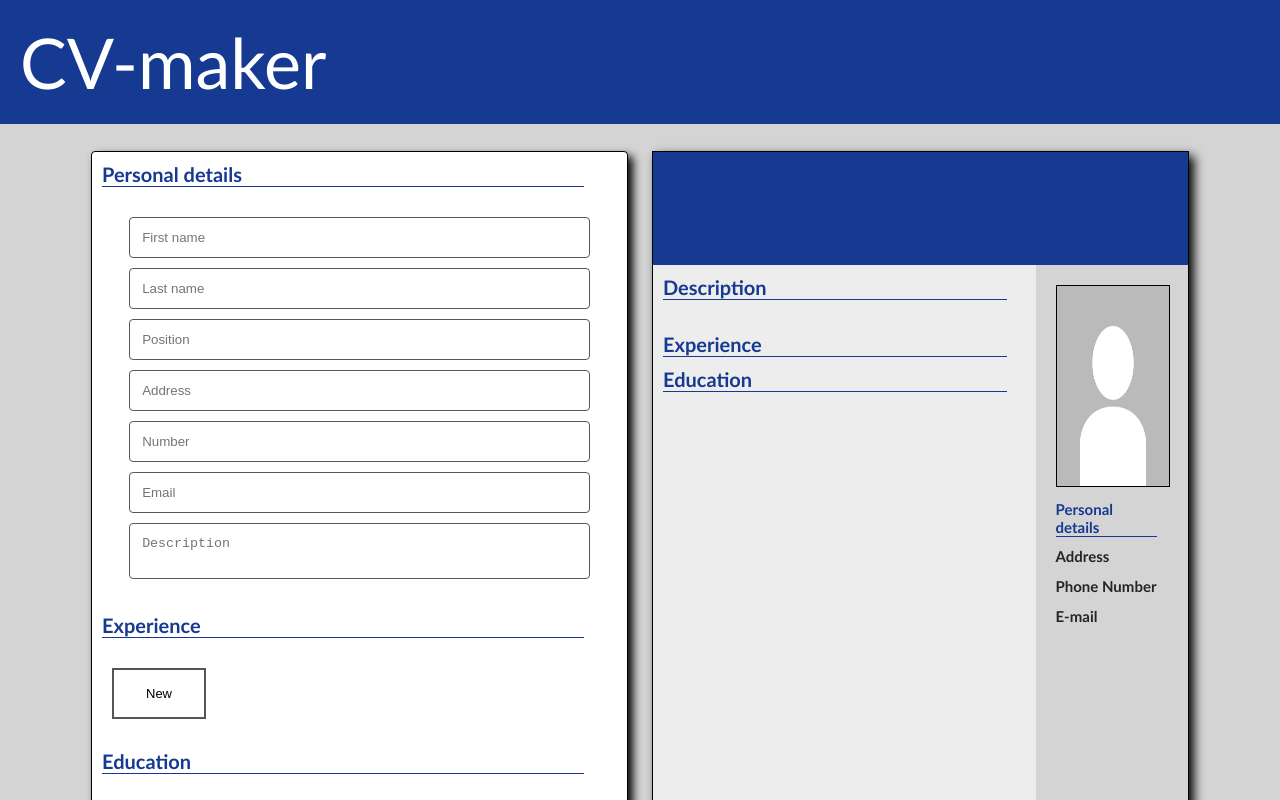
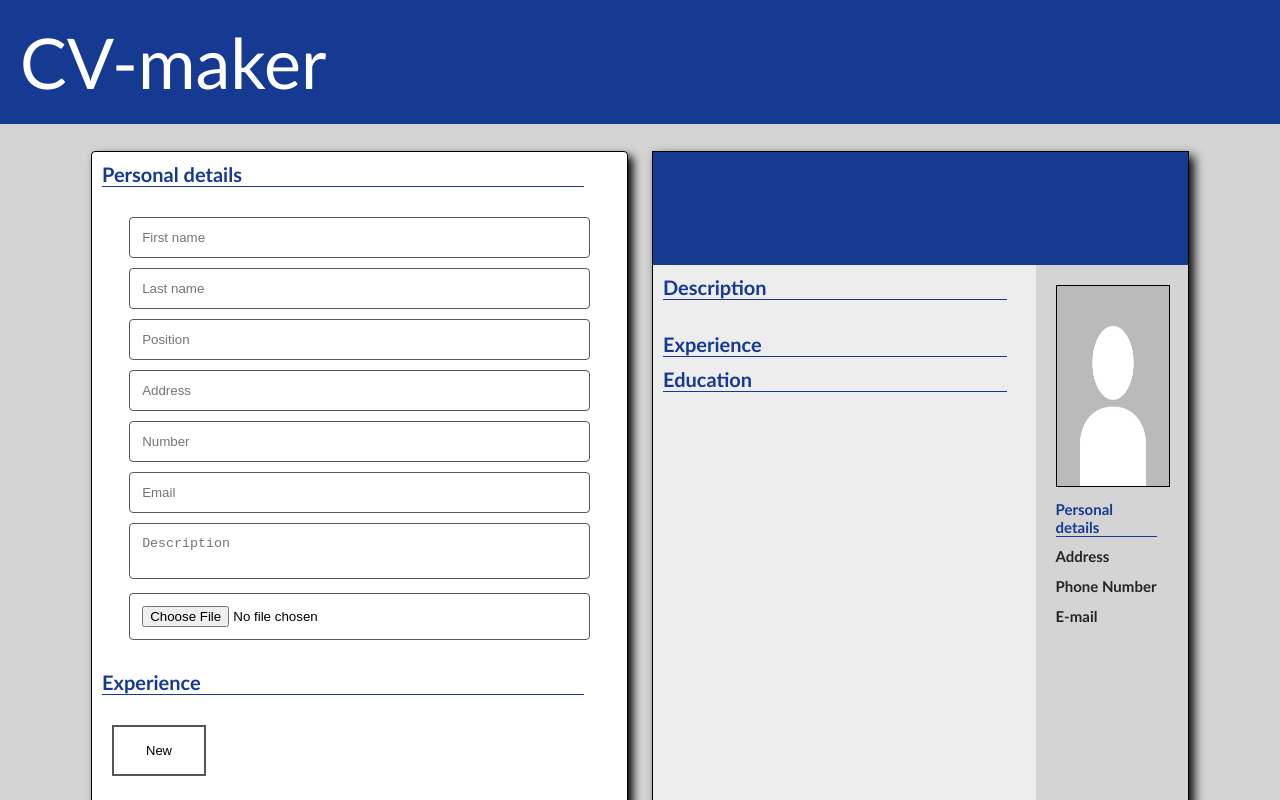
Before and after one commit to overflow68/CV-app, a React (Create React App) app: page / in a window 1280 px wide. Shown: the top 800 px of the page. Built offline with nearby package versions, Linux system fonts and the light colour scheme.

Commit message:
User can now pick a picture for their resume

```diff
--- a/src/App.js
+++ b/src/App.js
@@ -4,6 +4,7 @@ import File from "./components/file";
 import FileInput from "./components/fileInput";
 import "./styles/style.css";
 import git from "./images/git.png";
+import profile from './images/profile.jpeg';
 
 
 var uniqid = require('uniqid');
@@ -18,12 +19,19 @@ let [cvObject,setState] = useState(
     number: "",
     email:"",
     description:"",
+    photo: profile,
     experience:[],
     education:[]
   });
 
 
 
+
+  const handlePic =(e)=>{
+    setState(prevState => {
+      return {...prevState,  photo: URL.createObjectURL(e.target.files[0]) }
+  })
+  }
 
  const handleChange = (e) => {
     setState(prevState => {
@@ -94,7 +102,7 @@ const handleRemoveItem1 = (e) => {
   return (
     <div id="App">
     <Header/>
-    <div id="main"><div id ="flexContainer"><FileInput function3 ={handleRemoveItem} function2={handleChange} detail ={cvObject} function1 = {newExp} function ={editExp} function4 = {newEdu} function5={editEdu} function6= {handleRemoveItem1}/><File detail = {cvObject}/></div></div>
+    <div id="main"><div id ="flexContainer"><FileInput function3 ={handleRemoveItem} function2={handleChange} detail ={cvObject} function1 = {newExp} function ={editExp} function4 = {newEdu} function5={editEdu} function6= {handleRemoveItem1} function8 = {handlePic}/><File detail = {cvObject}/></div></div>
     <footer>Copyright © 2021 overflow68<a href ="https://github.com/overflow68"><img alt ="myGit" src = {git}></img></a></footer>
     </div>
   );
--- a/src/components/file.js
+++ b/src/components/file.js
@@ -2,7 +2,6 @@ import React from "react";
 import FileHeader from "./fileComponents/fileHeader";
 import {FileInfo} from "./fileComponents/fileBody";
 import {FileBody} from "./fileComponents/fileBody";
-import profile from '../images/profile.jpeg';
 
 const File = (props) =>{
 return(
@@ -13,7 +12,7 @@ return(
             <FileInfo address = {props.detail.address}
                       number = {props.detail.number}
                       email = {props.detail.email}
-                      picture = {profile}/>
+                      photo = {props.detail.photo}/>
             </div>
             </div>
 )
--- a/src/components/fileComponents/fileBody.js
+++ b/src/components/fileComponents/fileBody.js
@@ -5,7 +5,7 @@ const FileInfo = (props) =>{
 return(
     <div id="personalInfo">
 
-        <img  src = {props.picture} alt ="" id = "photo"></img>
+        <img  src = {props.photo} alt ="" id = "photo"></img>
 
         <div className = "label2"> Personal details</div>
 
--- a/src/components/fileComponents/forms.js
+++ b/src/components/fileComponents/forms.js
@@ -10,6 +10,8 @@ return(
         <input  className = "field" id = "number" placeholder = "Number" onChange={props.function}></input>
         <input  className = "field" id = "email" placeholder = "Email" onChange={props.function}></input>
         <textarea  className = "field" id = "description" placeholder = "Description" onChange={props.function}></textarea>
+        <input type="file" className = "field" onChange = {props.function1} ></input>
+
 
 
 
--- a/src/components/fileInput.js
+++ b/src/components/fileInput.js
@@ -7,7 +7,7 @@ return(
     <div id ="fileInput">
 
     <div className = "label">Personal details</div>
-    <PersonalInfo function ={props.function2}/>
+    <PersonalInfo function1 = {props.function8} function ={props.function2}/>
 
     <div className = "label">Experience</div>
     <div>{props.detail.experience.map((exp) => {
```
